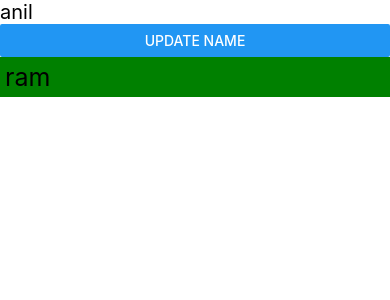
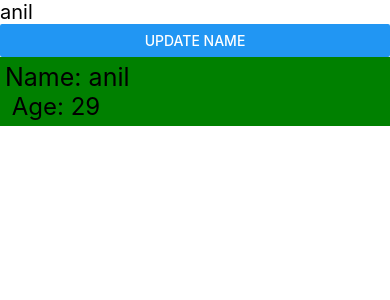
Before and after one commit to ashokstha61/first-react-project, a React Native app: screen / in a window 390 px wide. Shown: the top 300 px of the page. Built offline with nearby package versions, Linux system fonts and the light colour scheme.

Commit message:
use state 2

```diff
--- a/App.js
+++ b/App.js
@@ -16,8 +16,8 @@ function App() {
   return (
     <View>
       <Text style={{fontSize: 20}}>{name}</Text>
-      <Button title="Update name" onPress={testName} />
-      <User name={'ram'} />
+      <Button title="Update name" onPress={() => setName('hari')} />
+      <User name={name} age={29} />
     </View>
   );
 }
@@ -25,7 +25,8 @@ function App() {
 const User = props => {
   return (
     <View style={{backgroundColor: 'green', padding: 5}}>
-      <Text style={{fontSize: 25}}>{props.name}</Text>
+      <Text style={{fontSize: 25}}>Name: {props.name}</Text>
+      <Text style={{fontSize: 24}}> Age: {props.age}</Text>
     </View>
   );
 };
```
